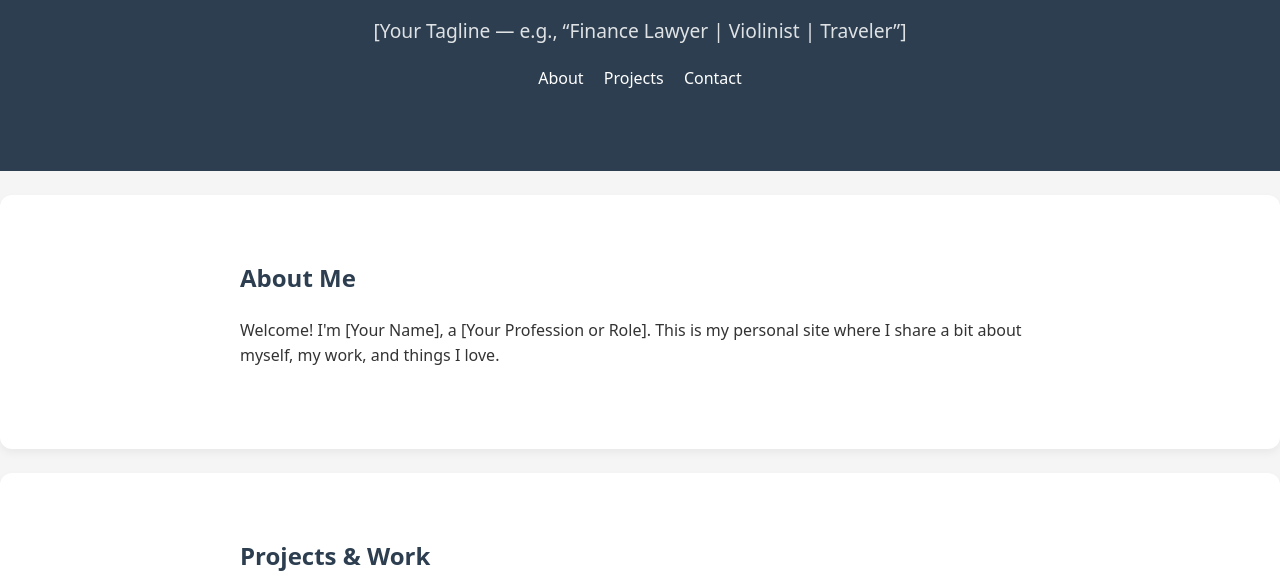
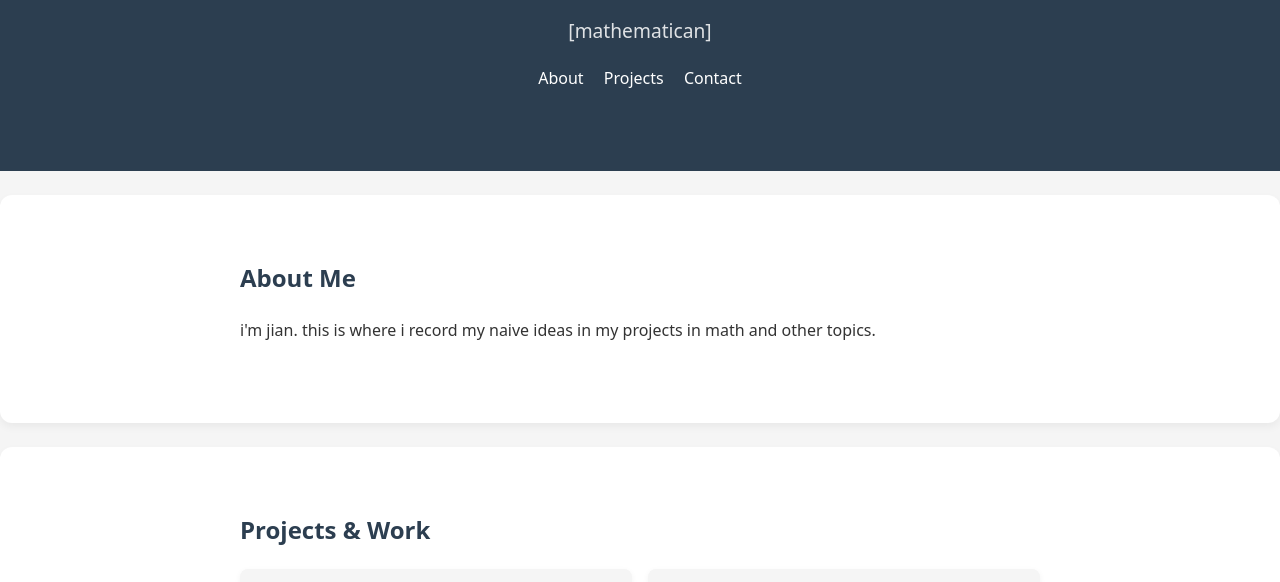
Before and after one commit to Jian-from-SH/Jian-from-SH, a plain HTML site: page index.html in a window 1280 px wide. Shown: the part 173-755 px from the top of the page. Drawn offline with Linux system fonts and the light colour scheme.

Commit message:
Update index.html

```diff
--- a/index.html
+++ b/index.html
@@ -5,14 +5,14 @@ html
 <head>
   <meta charset="UTF-8" />
   <meta name="viewport" content="width=device-width, initial-scale=1.0" />
-  <title>[Your Name] | Personal Homepage</title>
+  <title>[jian] | Personal Homepage</title>
   <link rel="stylesheet" href="style.css" />
 </head>
 <body>
   <header>
     <div class="container">
       <h1>[Your Name]</h1>
-      <p class="subtitle">[Your Tagline — e.g., “Finance Lawyer | Violinist | Traveler”]</p>
+      <p class="subtitle">[mathematican]</p>
       <nav>
         <a href="#about">About</a>
         <a href="#projects">Projects</a>
@@ -25,8 +25,9 @@ html
     <div class="container">
       <h2>About Me</h2>
       <p>
-        Welcome! I'm [Your Name], a [Your Profession or Role].
-        This is my personal site where I share a bit about myself, my work, and things I love.
+        i'm jian.
+
+        this is where i record my naive ideas in my projects in math and other topics.
       </p>
     </div>
   </section>
```
